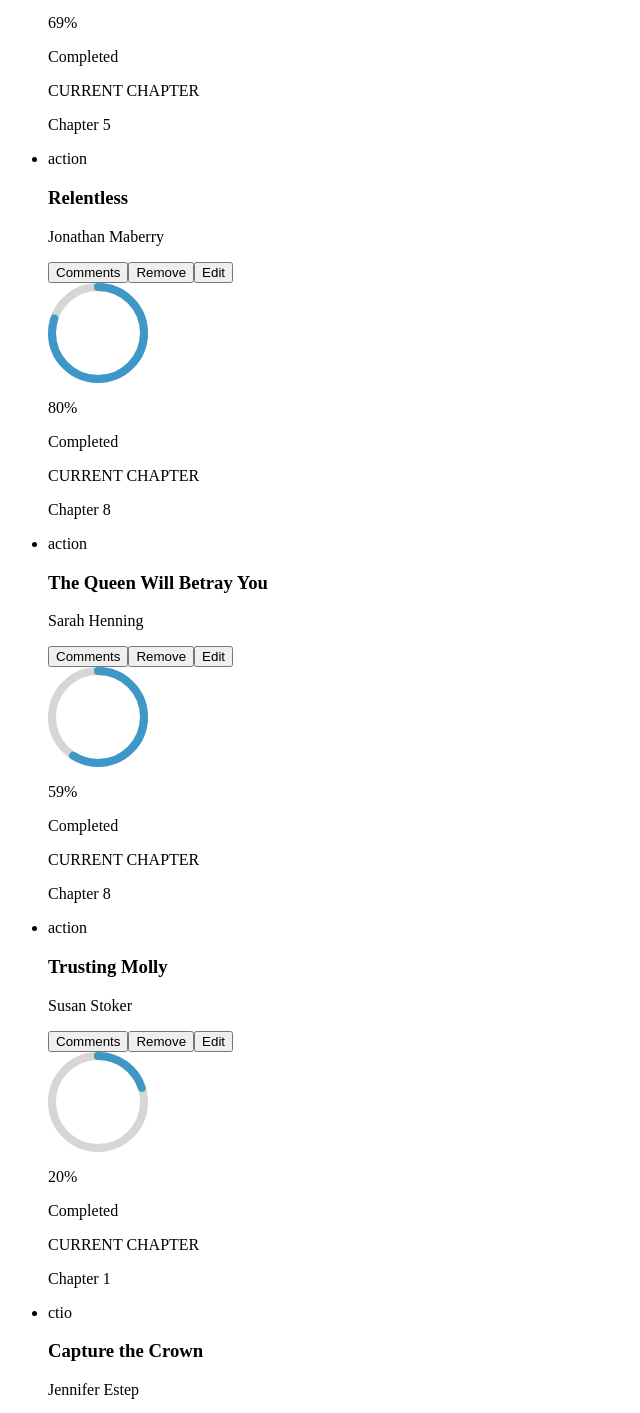
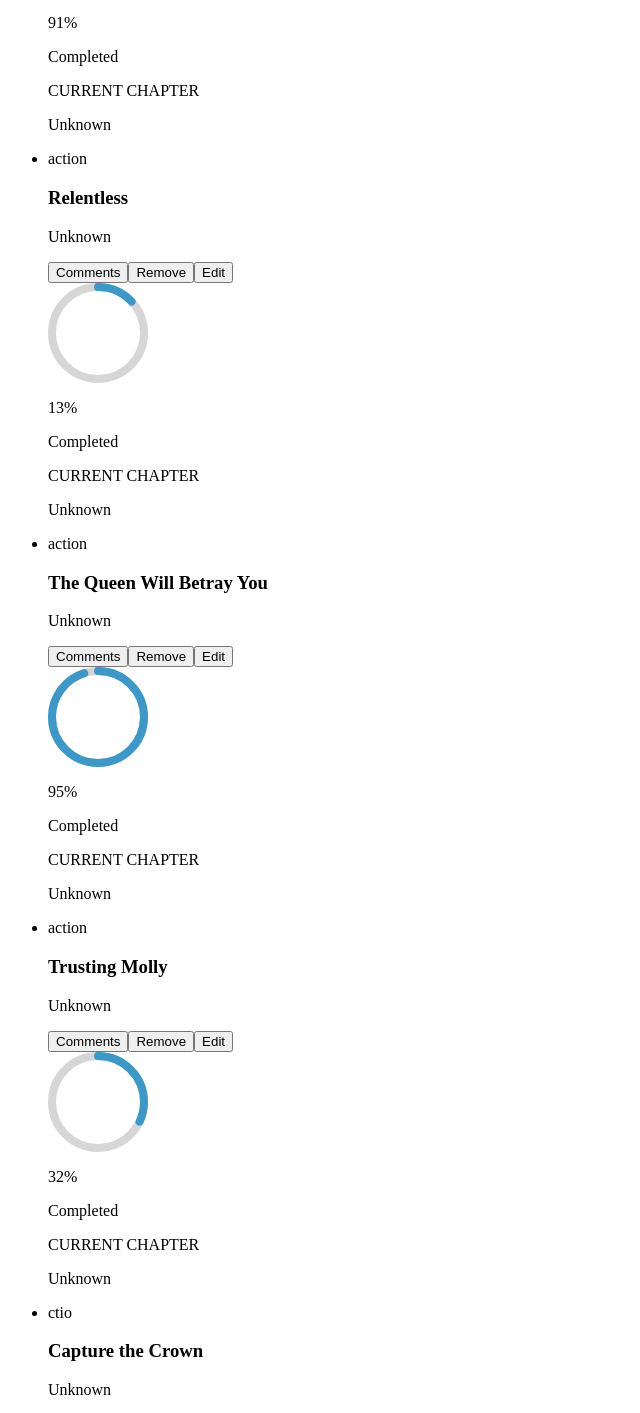
Before and after one commit to vladanvi99/bookstore, a React (Create React App) app: page / in a window 1280 px wide. Shown: the part 364-1777 px from the top of the page, without its empty margins (0-640 px from the left). Built offline with nearby package versions, Linux system fonts and the light colour scheme.

Commit message:
add-create-remove-functions

```diff
--- a/package.json
+++ b/package.json
@@ -13,6 +13,8 @@
     "react-redux": "^7.2.4",
     "react-router-dom": "^5.2.0",
     "react-scripts": "4.0.3",
+    "redux": "^4.1.1",
+    "redux-logger": "^3.0.6",
     "uuid": "^8.3.2",
     "web-vitals": "^1.0.1"
   },
--- a/src/components/books/Books.js
+++ b/src/components/books/Books.js
@@ -8,42 +8,32 @@
     {
       id: uuidv4(),
       name: 'Project Hail Mary',
-      author: 'Andy Weir',
       category: 'action',
-      progress: '69',
-      chapter: 'Chapter 5',
+      progress: `${Math.floor(Math.random() * 101)}`,
     },
     {
       id: uuidv4(),
       name: 'Relentless',
-      author: 'Jonathan Maberry',
       category: 'action',
-      progress: '80',
-      chapter: 'Chapter 8',
+      progress: `${Math.floor(Math.random() * 101)}`,
     },
     {
       id: uuidv4(),
       name: 'The Queen Will Betray You',
-      author: 'Sarah Henning',
       category: 'action',
-      progress: '59',
-      chapter: 'Chapter 8',
+      progress: `${Math.floor(Math.random() * 101)}`,
     },
     {
       id: uuidv4(),
       name: 'Trusting Molly',
-      author: 'Susan Stoker',
       category: 'action',
-      progress: '20',
-      chapter: 'Chapter 1',
+      progress: `${Math.floor(Math.random() * 101)}`,
     },
     {
       id: uuidv4(),
       name: 'Capture the Crown',
-      author: 'Jennifer Estep',
       category: 'ctio',
-      progress: '30',
-      chapter: 'Chapter 1',
+      progress: `${Math.floor(Math.random() * 101)}`,
     },
   ];
 
--- a/src/components/books/addNewBook/AddNewBook.js
+++ b/src/components/books/addNewBook/AddNewBook.js
@@ -1,19 +1,42 @@
-import React from 'react';
+import React, { useState } from 'react';
+import { v4 as uuidv4 } from 'uuid';
+import { useDispatch } from 'react-redux';
+import { createBook } from '../../../redux/books/books';
 
-const AddNewBook = () => (
+const AddNewBook = () => {
+  const dispatch = useDispatch();
+  const [bookInfo, setBookInfo] = useState({
+    id: uuidv4(),
+    name: '',
+    category: 'Action',
+  });
+  const handleChange = (name) => (e) => {
+    setBookInfo({ ...bookInfo, [name]: e.target.value });
+  };
+  const onClick = () => {
+    setBookInfo({ ...bookInfo, id: uuidv4() });
+  };
+  const onSubmit = (e) => {
+    e.preventDefault();
+    dispatch(createBook(bookInfo));
+    setBookInfo({ ...bookInfo, name: '' });
+  };
+
+  return (
     <section className="add-new-book-section">
       <h2>ADD NEW BOOK</h2>
-    <form>
-      <input type="text" name="name" placeholder="Book title" />
-      <select name="categories">
-        <option value="action">Action</option>
-        <option value="drama">Drama</option>
-        <option value="comedy">Comedy</option>
-        <option value="adventure">Adventure</option>
+      <form onSubmit={(e) => onSubmit(e)}>
+        <input onChange={handleChange('name')} type="text" name="name" placeholder="Book title" value={bookInfo.name} />
+        <select onChange={handleChange('category')} name="category">
+          <option value="Action">Action</option>
+          <option value="Drama">Drama</option>
+          <option value="Comedy">Comedy</option>
+          <option value="Adventure">Adventure</option>
         </select>
-      <button type="submit">ADD BOOK</button>
+        <button onClick={onClick} type="submit">ADD BOOK</button>
       </form>
     </section>
   );
+};
 
 export default AddNewBook;
--- a/src/components/books/book/Book.js
+++ b/src/components/books/book/Book.js
@@ -8,7 +8,7 @@
 
 const Book = ({ bookInfo }) => {
   const {
-    name, author, category, progress, chapter,
+    name, category, progress,
   } = bookInfo;
   return (
     <div className="card-wrap">
@@ -16,7 +16,7 @@
         <div className="left">
           <p className="category">{category}</p>
           <h3>{name}</h3>
-          <p className="author">{author}</p>
+          <p className="author">Unknown</p>
           <div className="book-options">
             <button type="button">Comments</button>
             <button type="button">Remove</button>
@@ -38,7 +38,7 @@
       </div>
       <div className="end">
         <p className="current-chapter">CURRENT CHAPTER</p>
-        <p className="chapter-name">{chapter}</p>
+        <p className="chapter-name">Unknown</p>
       </div>
     </div>
   );
--- a/src/index.js
+++ b/src/index.js
@@ -1,5 +1,12 @@
 import React from 'react';
 import ReactDOM from 'react-dom';
+import { Provider } from 'react-redux';
 import App from './components/App';
+import store from './redux/cofigureStore';
 
-ReactDOM.render(<App />, document.getElementById('root'));
+ReactDOM.render(
+  <Provider store={store}>
+    <App />
+  </Provider>,
+  document.getElementById('root'),
+);
--- a/src/redux/books/books.js
+++ b/src/redux/books/books.js
@@ -0,0 +1,31 @@
+const CREATE_BOOK = 'bookstore/books/create';
+const REMOVE_BOOK = 'bookstore/books/remove';
+const initialState = {
+  books: [],
+};
+// ACTIONS
+export const createBook = (book) => ({
+  type: CREATE_BOOK,
+  payload: book,
+});
+export const removeBook = (id) => ({
+  type: REMOVE_BOOK,
+  payload: id,
+});
+
+// REDUCER
+const booksReducer = (state = initialState, action) => {
+  let newArr = [];
+  switch (action.type) {
+    case CREATE_BOOK:
+      newArr = [...state.books, action.payload];
+      return { ...state, books: newArr };
+    case REMOVE_BOOK:
+      newArr = state.books.filter((book) => book.id !== action.payload);
+      return { ...state, books: newArr };
+    default:
+      return state;
+  }
+};
+
+export default booksReducer;
--- a/src/redux/cofigureStore.js
+++ b/src/redux/cofigureStore.js
@@ -0,0 +1,14 @@
+import { createStore, combineReducers, applyMiddleware } from 'redux';
+import logger from 'redux-logger';
+import booksReducer from './books/books';
+
+const reducer = combineReducers({
+  booksReducer,
+});
+
+const store = createStore(
+  reducer,
+  applyMiddleware(logger),
+);
+
+export default store;
```
Also changed, not shown: 1 other file (tests, documents, lock files or other folders). Lines whose indentation alone changed are shown as unchanged.
